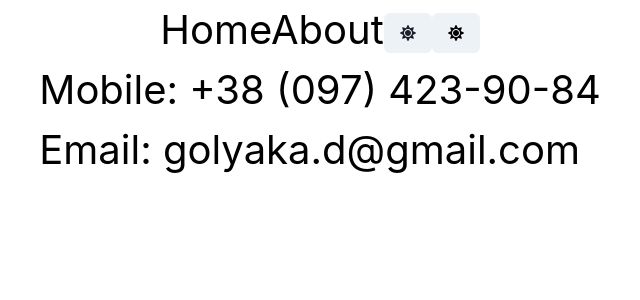
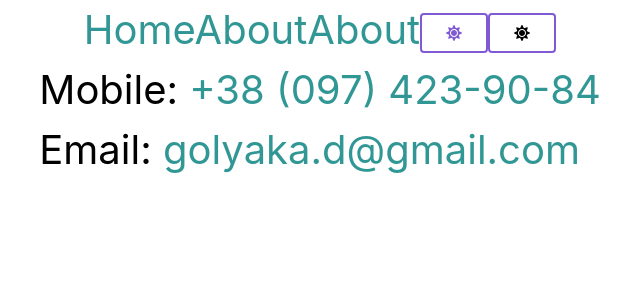
Before and after one commit to holiaka/experement_front_end, a React (Create React App) app: page /experement_front_end/about in a window 1280 px wide. Shown: the top 300 px of the page, without its empty margins (320-960 px from the left). Built offline with nearby package versions, Linux system fonts and the light colour scheme.

Commit message:
fix chakra themes

```diff
--- a/src/components/About/About.jsx
+++ b/src/components/About/About.jsx
@@ -1,6 +1,7 @@
 export const About = () => {
     return (
         <>
+
         </>
     )
 
--- a/src/components/SharedLayout/SharedLayout.jsx
+++ b/src/components/SharedLayout/SharedLayout.jsx
@@ -12,6 +12,9 @@ export const SharedLayout = () => {
       <header>
         <Link to="/">Home</Link>
         <Link to="/about">About</Link>
+        <Link to="/about">About</Link>
+
+
 
 
 
--- a/src/index.js
+++ b/src/index.js
@@ -15,7 +15,6 @@ root.render(
   <React.StrictMode>
     <ChakraProvider theme={theme}>
       <BrowserRouter basename="/experement_front_end">
-        {/* <ColorModeScript initialColorMode={theme.config.initialColorMode} /> */}
         <App />
       </BrowserRouter>
     </ChakraProvider>
--- a/src/theme/theme.js
+++ b/src/theme/theme.js
@@ -1,5 +1,46 @@
 // Import `extendTheme` function
-import { extendTheme } from '@chakra-ui/react'
+import { extendTheme } from '@chakra-ui/react';
+import { defineStyleConfig } from '@chakra-ui/react';
+console.log("first - ", extendTheme);
+
+const Button = defineStyleConfig({
+  // The styles all button have in common
+  baseStyle: {
+    fontWeight: 'bold',
+    textTransform: 'uppercase',
+    borderRadius: 'base', // <-- border radius is same for all variants and sizes
+  },
+  // Two sizes: sm and md
+  sizes: {
+    sm: {
+      fontSize: 'sm',
+      px: 4, // <-- px is short for paddingLeft and paddingRight
+      py: 3, // <-- py is short for paddingTop and paddingBottom
+    },
+    md: {
+      fontSize: 'md',
+      px: 6, // <-- these values are tokens from the design system
+      py: 4, // <-- these values are tokens from the design system
+    },
+  },
+  // Two variants: outline and solid
+  variants: {
+    outline: {
+      border: '2px solid',
+      borderColor: 'purple.500',
+      color: 'purple.500',
+    },
+    solid: {
+      bg: 'purple.500',
+      color: 'white',
+    },
+  },
+  // The default size and variant values
+  defaultProps: {
+    size: 'md',
+    variant: 'outline',
+  },
+})
 
 // Add your color mode config
 const config = {
@@ -7,7 +48,22 @@ const config = {
   useSystemColorMode: false,
 }
 
+const components =  {
+    Button,
+  }
+const styles = {
+    global: {
+      // styles for the `a`
+      a: {
+        color: 'teal.500',
+        _hover: {
+          textDecoration: 'underline',
+        },
+      },
+    },
+  }
+
 // Extend the theme
-const theme = extendTheme({ config })
-
+const theme = extendTheme({ config, components, styles })
+console.log("second - ", theme)
 export default theme
```
